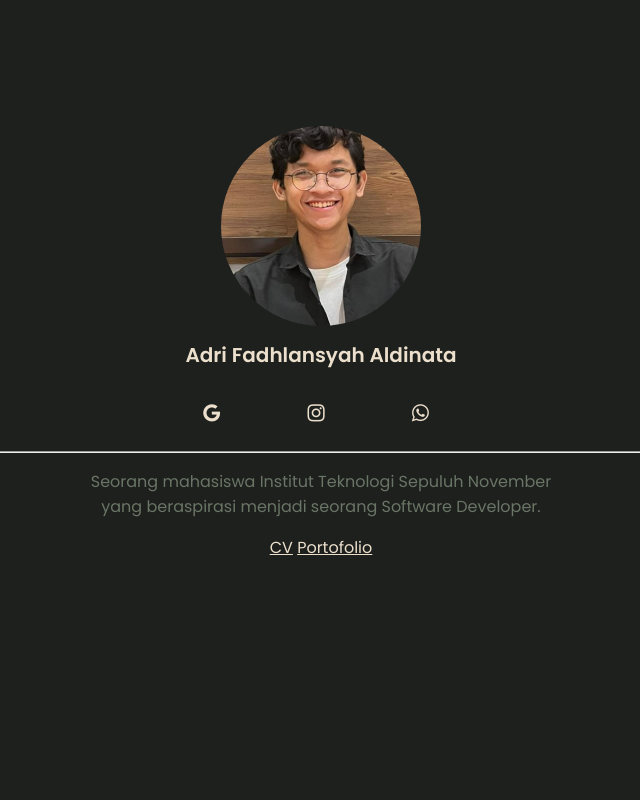
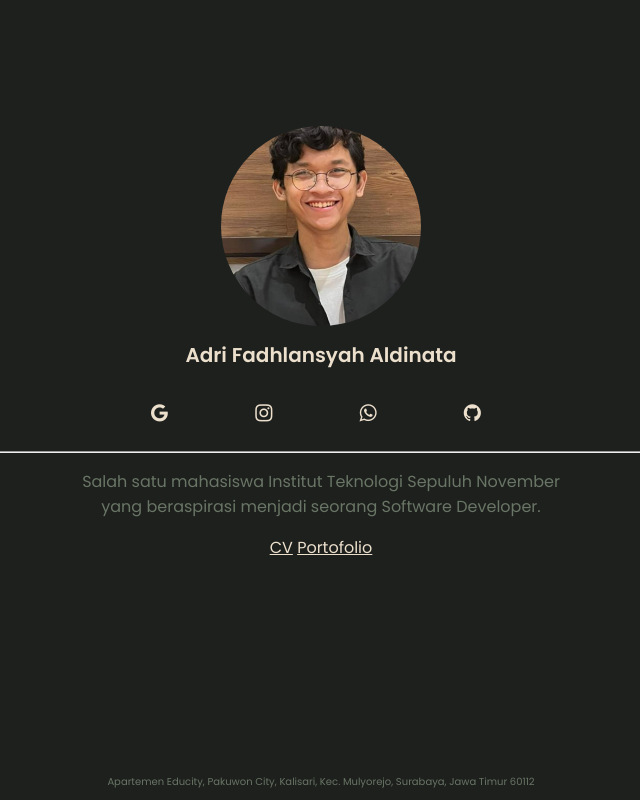
Before and after one commit to aldeen1/html-portfolio, a plain HTML site: page index.html in a window 1280 px wide. Shown: the whole page, without its empty margins (319-959 px from the left). Drawn offline with Linux system fonts and the light colour scheme.

Commit message:
Add files via upload

```diff
--- a/index.html
+++ b/index.html
@@ -21,14 +21,15 @@
         </div>
         <div class="socials">
             <a href="#" class = "fa fa-google" data-email="adrifadhlansyah@gmail.com"></a>
-            <a href="#" class = "fa fa-instagram" data-username="aldeen.aja"></a>
-            <a href="#" class = "fa fa-whatsapp" data-phone = "+6281311821011"></a>
+            <a href="https://www.instagram.com/aldeen.aja/" class = "fa fa-instagram"></a>
+            <a href="https://wa.me/6281311821011" class = "fa fa-whatsapp"></a>
+            <a href="https://github.com/aldeen1" class="fa fa-github"></a>
         </div>
     </div>
 
     <hr>
     <div class="self-description">
-        <p>Seorang mahasiswa Institut Teknologi Sepuluh November <br/>yang beraspirasi menjadi seorang Software Developer.</p>
+        <p>Salah satu mahasiswa Institut Teknologi Sepuluh November <br/>yang beraspirasi menjadi seorang Software Developer.</p>
     </div>
 
     <div class="items">
@@ -39,7 +40,7 @@
     </div>
 
     <footer>
-
+        <p>Apartemen Educity, Pakuwon City, Kalisari, Kec. Mulyorejo, Surabaya, Jawa Timur 60112</p>
     </footer>
 </body>
 </html>
--- a/style.css
+++ b/style.css
@@ -15,6 +15,7 @@ h2{
 
 h3{
     color:#ECDFCC;
+    text-align: left;
 }
 
 ul{
@@ -28,6 +29,14 @@ li{
 
 p{
     color:#697565;
+}
+
+footer{
+    font-size:10px;
+    position:fixed;
+    left:0;
+    bottom:0;
+    width:100%
 }
 
 .foto-pribadi{
@@ -82,41 +91,3 @@ a{
 .socials a:hover[data-email]::after {
     opacity: 1;
 }
-
-.socials a[data-phone]::after{
-    content: attr(data-phone);
-    position: absolute;
-    top: 100%;
-    left: 50%;
-    transform: translateX(-50%);
-    background: #333;
-    color: #fff;
-    padding: 5px;
-    border-radius: 4px;
-    opacity: 0;
-    transition: opacity 0.3s ease;
-    pointer-events: none;
-}
-
-.socials a:hover[data-phone]::after{
-    opacity: 1;
-}
-
-.socials a[data-username]::after{
-    content: attr(data-username);
-    position: absolute;
-    top: 100%;
-    left: 50%;
-    transform: translateX(-50%);
-    background: #333;
-    color: #ECDFCC;
-    padding: 5px;
-    border-radius: 4px;
-    opacity: 0;
-    transition: opacity 0.3s ease;
-    pointer-events: none;
-}
-
-.socials a:hover[data-username]::after{
-    opacity: 1;
-}
```
Also changed, not shown: portofolio.html (+11 -6 lines).
